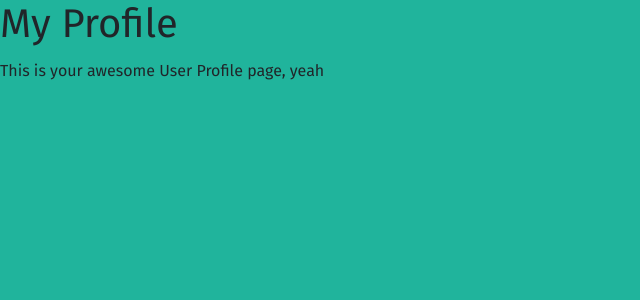
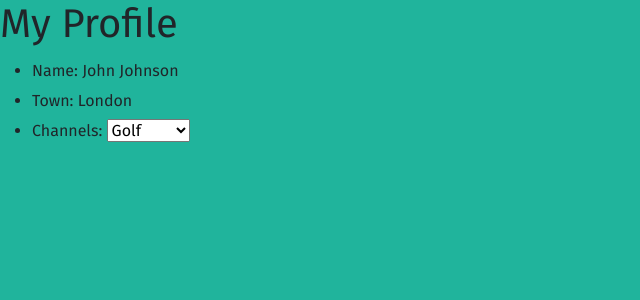
Before and after one commit to ztone/deployment_test, a React (Create React App) app: page /profile in a window 1280 px wide. Shown: the top 300 px of the page, without its empty margins (0-640 px from the left). Built offline with nearby package versions, Linux system fonts and the light colour scheme.

Commit message:
my profile

```diff
--- a/src/pages/Profile.js
+++ b/src/pages/Profile.js
@@ -5,7 +5,19 @@ let { id } = useParams();
 return (
 <>
 <h1>My Profile {id}</h1>
-<p>This is your awesome User Profile page, yeah</p>
+<ul>
+    <li>Name: John Johnson</li>
+    <li>Town: London</li>
+    <li>Channels: <select name="channel" id="channel">
+        <option value="golf">Golf</option>
+        <option value="gym">Gym</option>
+        <option value="fitness">Fitness</option>
+        <option value="lifestyle">Lifestyle</option>
+        <option value="travel">Travel</option>
+        <option value="luxury">Luxury</option>
+        </select>
+    </li>
+</ul>
 </>
 );
 }
```
